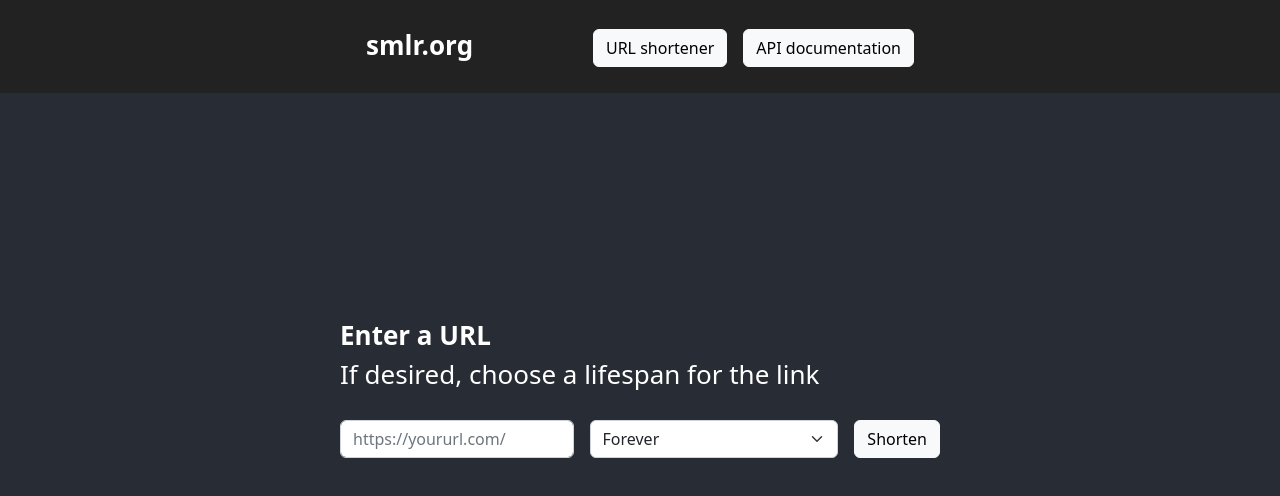
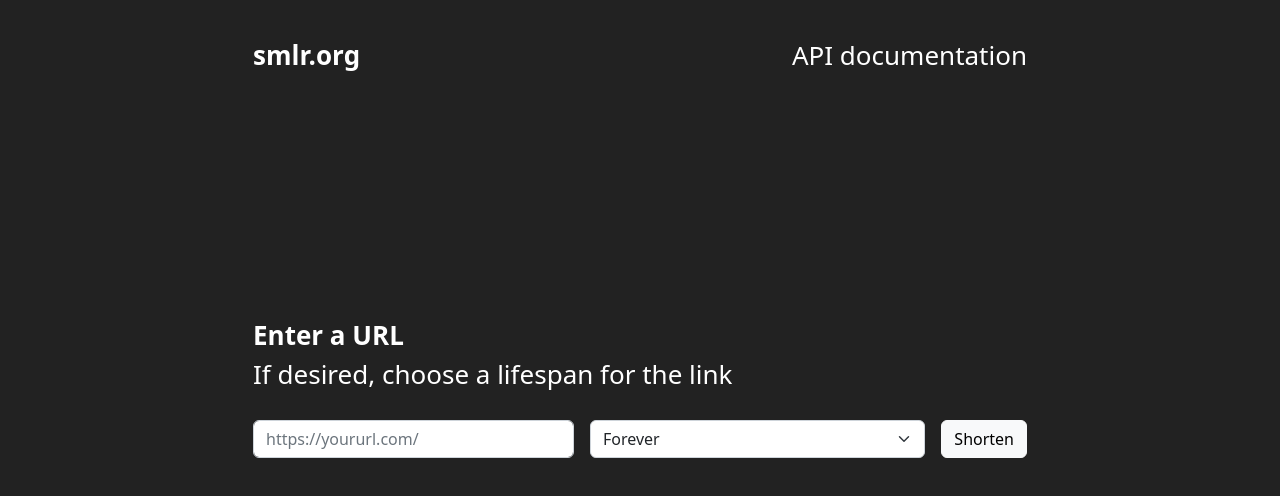
Before and after one commit to noahcorona/url-shortener, a React (Create React App) app in the folder frontend/: page / in a window 1280 px wide. Shown: the top 496 px of the page. Built offline with nearby package versions, Linux system fonts and the light colour scheme.

Commit message:
layout improvements

```diff
--- a/frontend/src/App.css
+++ b/frontend/src/App.css
@@ -21,10 +21,10 @@
 
 .Navigation-Content {
   margin: 0 auto;
-  padding: 1em;
+  padding: 1em 0;
   display: flex;
   justify-content: space-between;
-  width: 75vh;
+  width: 75%;
   min-width: 350px;
   max-width: 800px;
 }
@@ -34,10 +34,31 @@
   text-decoration: none;
   font-weight: bold;
   margin-right: 1.5em;
+  padding: 10px 0.5em;
+}
+
+.Navigation-Link:visited {
+  color: #fff;
+}
+
+.Navigation-Link:hover {
+  color: #fff;
+}
+
+.Navigation-Button {
+  background-color: transparent;
+  color: #fff;
+  border: none;
+  border-radius: 0.25em;
+  padding: 10px 0.5em;
+}
+
+.Navigation-Button:hover {
+  background-color: #333;
 }
 
 .Content {
-  background-color: #282c34;
+  background-color: #222;
   min-height: 100vh;
   display: flex;
   flex-direction: column;
@@ -45,6 +66,13 @@
   justify-content: center;
   font-size: calc(10px + 2vmin);
   color: white;
+}
+
+.Content-Body {
+  width: 75%;
+  min-width: 350px;
+  max-width: 800px;
+  padding: 0.5em;
 }
 
 .btn {
@@ -56,18 +84,14 @@
 }
 
 .url-form {
-  max-width: 600px;
-  min-width: 300px;
-  width: 60vw;
   display: flex;
   margin-bottom: 1em;
 }
 
 .divider {
-  width: 75vh;
-  min-width: 350px;
-  max-width: 800px;
-  margin-top: 1em;
+  width: 120%;
+  margin-left: -10%;
+  margin-top: 2em;
   margin-bottom: 2em;
   align-self: center;
   justify-self: center;
--- a/frontend/src/App.js
+++ b/frontend/src/App.js
@@ -20,6 +20,7 @@ function App() {
     return (
         <div className="App">
             <div className="Content">
+                <div className="Content-Body">
                     <Navigation />
                     <URLInputArea setLastInput={setLastInput} />
                     {lastResponse &&
@@ -31,6 +32,7 @@ function App() {
                     }
                 </div>
             </div>
+        </div>
     );
 }
 
--- a/frontend/src/components/Navigation.js
+++ b/frontend/src/components/Navigation.js
@@ -11,16 +11,11 @@ const Navigation = () => {
                     smlr.org
                 </a>
                 <div>
-                    <Button
-                        className="btn-light"
-                    >
-                        URL shortener
-                    </Button>
-                    <Button
-                        className="btn-light"
+                    <button
+                        className="Navigation-Button"
                     >
                         API documentation
-                    </Button>
+                    </button>
                 </div>
             </div>
         </div>
```
Lines whose indentation alone changed are shown as unchanged.
